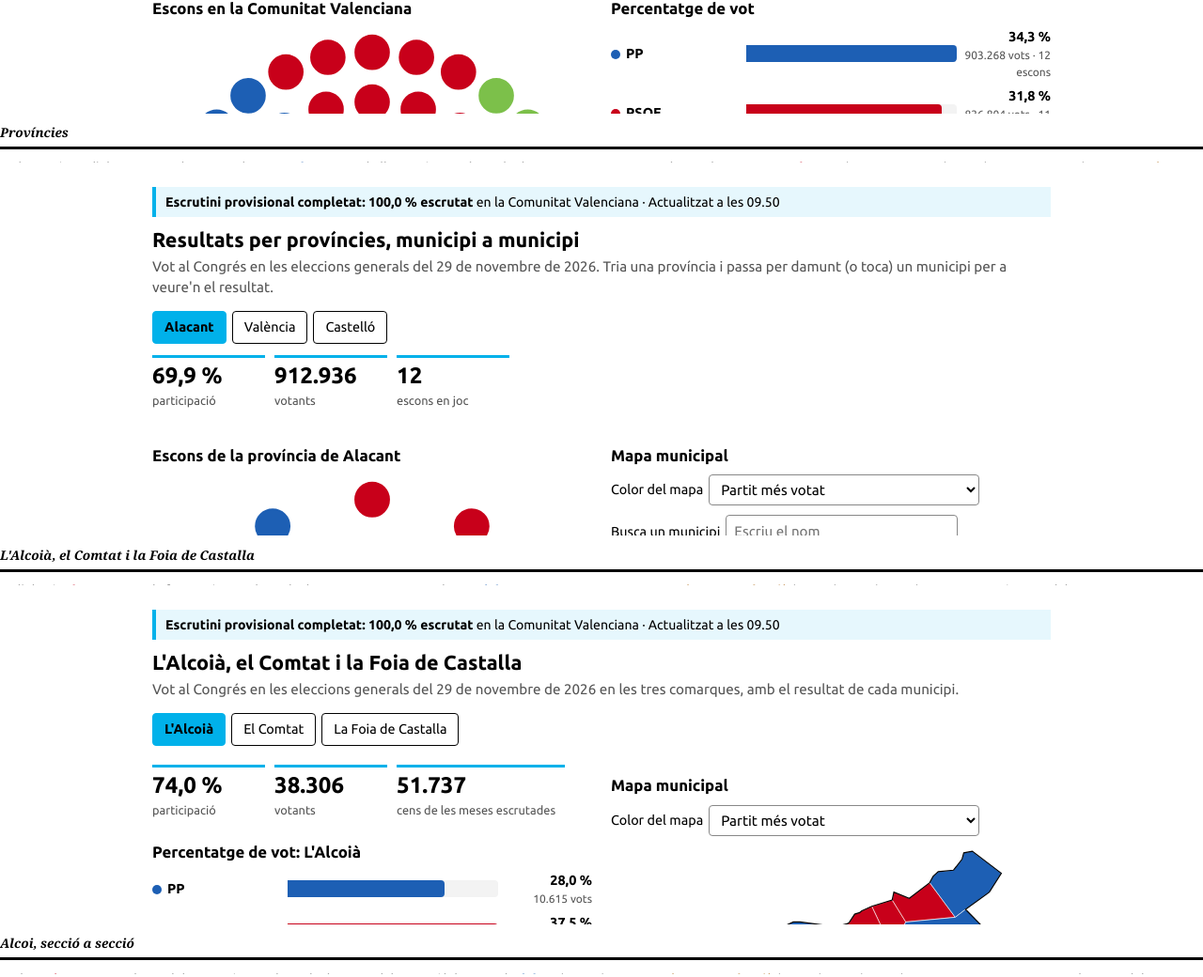
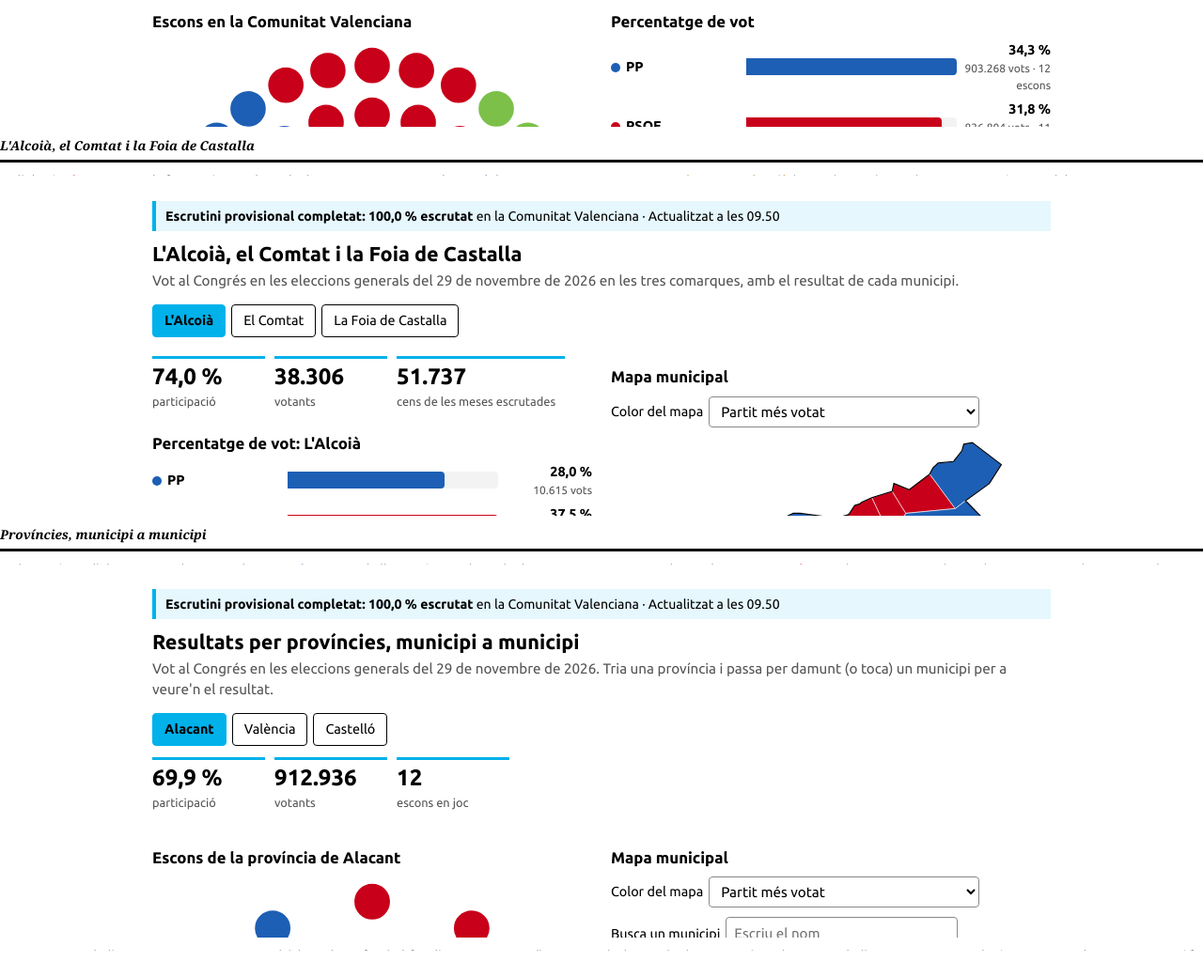
Before and after one commit to QuiqueRibera/eleccions-aramultimedia, a plain HTML site: page prova/index.html in a window 1280 px wide. Shown: the part 313-1353 px from the top of the page at 94% size. Drawn offline with nearby package versions, Linux system fonts and the light colour scheme.

Commit message:
Prova 10:01 prova/index.html

```diff
--- a/prova/index.html
+++ b/prova/index.html
@@ -19,6 +19,8 @@ body{margin:0;font-family:Ubuntu,sans-serif;font-size:.85em;color:#333}
 </head>
 <body>
 <div class="editor_content">
+<iframe src="eg26-0-text.html?seccio=escrutini" title="Text dels resultats" width="100%" height="10" frameborder="0" scrolling="no" loading="lazy"></iframe>
+
 <iframe src="eg26-0-text.html?seccio=intro" title="Text dels resultats" width="100%" height="90" frameborder="0" scrolling="no" loading="lazy"></iframe>
 
 <h2>Comunitat Valenciana</h2>
@@ -27,23 +29,17 @@ body{margin:0;font-family:Ubuntu,sans-serif;font-size:.85em;color:#333}
 
 <iframe src="eg26-1-comunitat.html" title="Gr&#224;fic: resultats al Congr&#233;s en la Comunitat Valenciana" width="100%" height="1300" frameborder="0" scrolling="no" loading="lazy"></iframe>
 
-<h2>Prov&#237;ncies</h2>
-
-<iframe src="eg26-0-text.html?seccio=provincies" title="Text dels resultats" width="100%" height="320" frameborder="0" scrolling="no" loading="lazy"></iframe>
-
-<iframe src="eg26-2-provincies.html" title="Mapa: resultats per prov&#237;ncies i municipis" width="100%" height="1500" frameborder="0" scrolling="no" loading="lazy"></iframe>
-
 <h2>L'Alcoi&#224;, el Comtat i la Foia de Castalla</h2>
 
 <iframe src="eg26-0-text.html?seccio=comarques" title="Text dels resultats" width="100%" height="320" frameborder="0" scrolling="no" loading="lazy"></iframe>
 
 <iframe src="eg26-3-comarques.html" title="Mapa: resultats a l'Alcoi&#224;, el Comtat i la Foia de Castalla" width="100%" height="1400" frameborder="0" scrolling="no" loading="lazy"></iframe>
 
-<h2>Alcoi, secci&#243; a secci&#243;</h2>
+<h2>Prov&#237;ncies, municipi a municipi</h2>
 
-<iframe src="eg26-0-text.html?seccio=alcoi" title="Text dels resultats" width="100%" height="320" frameborder="0" scrolling="no" loading="lazy"></iframe>
+<iframe src="eg26-0-text.html?seccio=provincies" title="Text dels resultats" width="100%" height="320" frameborder="0" scrolling="no" loading="lazy"></iframe>
 
-<iframe src="eg26-4-municipis.html" title="Mapa: resultats per seccions censals i cercador de carrers" width="100%" height="1500" frameborder="0" scrolling="no" loading="lazy"></iframe>
+<iframe src="eg26-2-provincies.html" title="Mapa: resultats per prov&#237;ncies i municipis" width="100%" height="1500" frameborder="0" scrolling="no" loading="lazy"></iframe>
 
 <iframe src="eg26-0-text.html?seccio=font" title="Text dels resultats" width="100%" height="60" frameborder="0" scrolling="no" loading="lazy"></iframe>
 
@@ -54,7 +50,6 @@ window.addEventListener('message', function (e) {
     if (f.contentWindow === e.source) f.setAttribute('height', e.data.altura);
   });
 });
-/* Si este bloc es mostra dins d'un iframe, comunica la seua altura a la pagina exterior */
 if (window.self !== window.top) {
   document.documentElement.style.overflow = 'hidden';
   var amAltura = function () {
@@ -65,7 +60,6 @@ if (window.self !== window.top) {
   setInterval(amAltura, 1500);
 }
 </script>
-
 </div>
 </body>
 </html>
```
